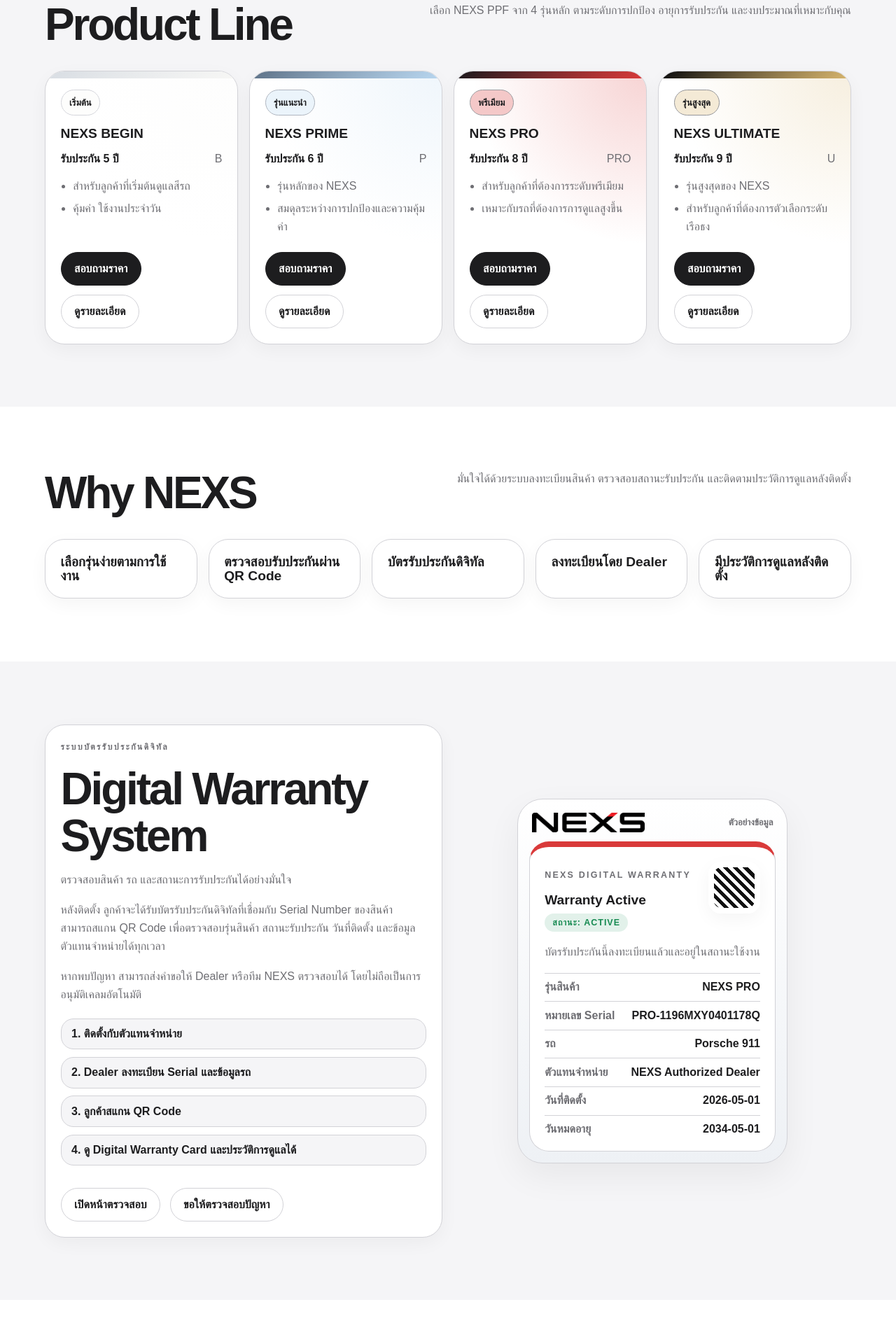
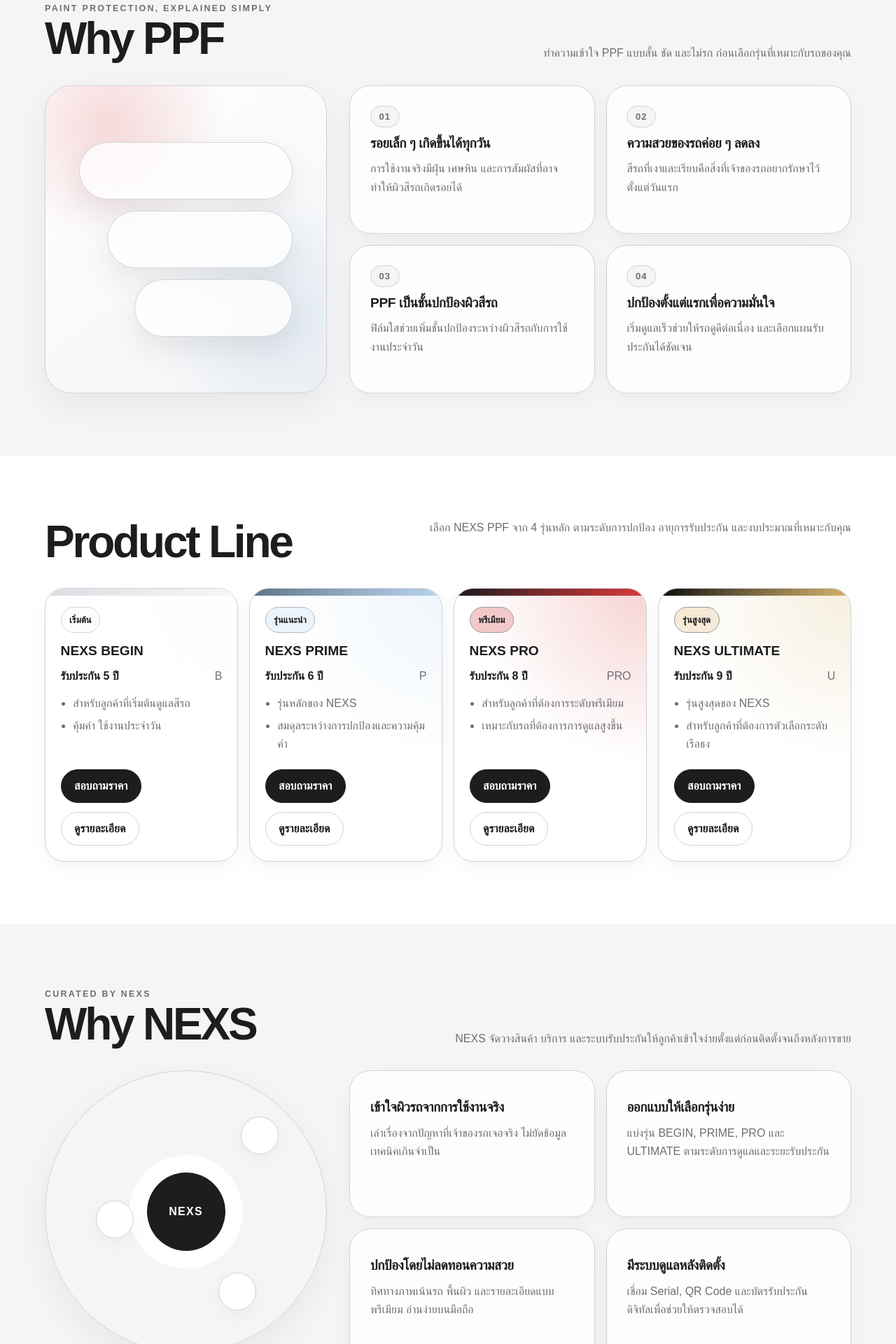
Before and after one commit to kapong21/nexsppf, a Next.js app: page / in a window 1280 px wide. Shown: the part 1060-2980 px from the top of the page at 70% size. Built offline with nearby package versions, Linux system fonts and the light colour scheme.

Commit message:
feat(nexppf): add curated visual system pass

```diff
--- a/src/app/globals.css
+++ b/src/app/globals.css
@@ -662,6 +662,158 @@
   font-weight: 700;
 }
 
+.curated-section {
+  background: var(--bg);
+  padding: clamp(3.5rem, 7vw, 7rem) clamp(1rem, 5vw, 4rem);
+}
+
+.curated-section:nth-of-type(even) {
+  background: var(--bg-soft);
+}
+
+.curated-head {
+  align-items: end;
+}
+
+.curated-layout,
+.brand-story-grid {
+  display: grid;
+  gap: clamp(1rem, 3vw, 2rem);
+  grid-template-columns: minmax(280px, 0.72fr) minmax(0, 1.28fr);
+}
+
+.curated-card-grid {
+  display: grid;
+  gap: 1rem;
+  grid-template-columns: repeat(2, minmax(0, 1fr));
+}
+
+.compact-curated-grid {
+  align-self: center;
+}
+
+.curated-card {
+  background: rgba(255, 255, 255, 0.86);
+  border: 1px solid var(--line);
+  border-radius: 30px;
+  box-shadow: var(--shadow-soft);
+  min-height: 210px;
+  padding: clamp(1.15rem, 2.5vw, 1.8rem);
+}
+
+.curated-card h3 {
+  letter-spacing: -0.02em;
+  margin-top: 0.8rem;
+}
+
+.curated-card p {
+  color: var(--muted);
+  line-height: 1.65;
+  margin: 0.85rem 0 0;
+}
+
+.curated-number {
+  background: var(--bg-soft);
+  border: 1px solid var(--line);
+  border-radius: 999px;
+  color: var(--muted);
+  display: inline-flex;
+  font-size: 0.82rem;
+  font-weight: 900;
+  letter-spacing: 0.08em;
+  padding: 0.42rem 0.72rem;
+}
+
+.paint-layer-stack {
+  align-content: center;
+  background: linear-gradient(145deg, #ffffff, #f3f4f6);
+  border: 1px solid var(--line);
+  border-radius: 38px;
+  box-shadow: var(--shadow);
+  display: grid;
+  gap: 1rem;
+  min-height: 440px;
+  overflow: hidden;
+  padding: clamp(1.4rem, 4vw, 3rem);
+  position: relative;
+}
+
+.paint-layer-stack::before {
+  background: radial-gradient(circle at 22% 12%, rgba(217, 58, 58, 0.18), transparent 34%), radial-gradient(circle at 84% 74%, rgba(143, 183, 217, 0.2), transparent 38%);
+  content: '';
+  inset: 0;
+  position: absolute;
+}
+
+.paint-layer-stack span {
+  background: rgba(255, 255, 255, 0.76);
+  border: 1px solid rgba(210, 210, 215, 0.9);
+  border-radius: 999px;
+  box-shadow: 0 18px 44px rgba(0, 0, 0, 0.08);
+  display: block;
+  height: clamp(52px, 8vw, 82px);
+  position: relative;
+}
+
+.paint-layer-stack span:nth-child(2) {
+  margin-left: 13%;
+}
+
+.paint-layer-stack span:nth-child(3) {
+  margin-left: 26%;
+}
+
+.visual-orbit {
+  align-items: center;
+  aspect-ratio: 1;
+  background: radial-gradient(circle, #ffffff 0 28%, #f5f5f7 29% 100%);
+  border: 1px solid var(--line);
+  border-radius: 50%;
+  box-shadow: var(--shadow);
+  display: grid;
+  justify-items: center;
+  min-height: 360px;
+  position: relative;
+}
+
+.orbit-core {
+  align-items: center;
+  background: var(--text);
+  border-radius: 50%;
+  color: var(--bg);
+  display: inline-flex;
+  font-weight: 900;
+  height: 112px;
+  justify-content: center;
+  letter-spacing: 0.08em;
+  width: 112px;
+}
+
+.visual-orbit span:not(.orbit-core) {
+  background: var(--panel);
+  border: 1px solid var(--line);
+  border-radius: 50%;
+  box-shadow: var(--shadow-soft);
+  height: 54px;
+  position: absolute;
+  width: 54px;
+}
+
+.visual-orbit span:nth-child(2) {
+  right: 17%;
+  top: 16%;
+}
+
+.visual-orbit span:nth-child(3) {
+  bottom: 15%;
+  right: 25%;
+}
+
+.visual-orbit span:nth-child(4) {
+  left: 18%;
+  top: 46%;
+}
+
 @media (max-width: 900px) {
   .site-header,
   .section-head,
@@ -674,7 +826,10 @@
   .grid.two,
   .grid.three,
   .grid.four,
-  .grid.five {
+  .grid.five,
+  .curated-layout,
+  .brand-story-grid,
+  .curated-card-grid {
     grid-template-columns: 1fr;
   }
 
--- a/src/app/page.tsx
+++ b/src/app/page.tsx
@@ -125,6 +125,70 @@
   'ดู Digital Warranty Card และประวัติการดูแลได้',
 ] as const;
 
+function WhyPpfSection() {
+  const section = SITE_COPY.visualSystem.whyPpf;
+
+  return (
+    <section className="curated-section why-ppf-section" id="why-ppf">
+      <div className="section-head curated-head">
+        <div>
+          <p className="eyebrow">{section.eyebrow}</p>
+          <h2>{section.title}</h2>
+        </div>
+        <p>{section.description}</p>
+      </div>
+      <div className="curated-layout">
+        <div className="paint-layer-stack" aria-hidden="true">
+          <span />
+          <span />
+          <span />
+        </div>
+        <div className="curated-card-grid">
+          {section.cards.map((card, index) => (
+            <article className="curated-card" key={card.title}>
+              <span className="curated-number">0{index + 1}</span>
+              <h3>{card.title}</h3>
+              <p>{card.body}</p>
+            </article>
+          ))}
+        </div>
+      </div>
+    </section>
+  );
+}
+
+function BrandStorySection() {
+  const section = SITE_COPY.visualSystem.brandStory;
+
+  return (
+    <section className="curated-section brand-story-section" id="why-nexs">
+      <div className="section-head curated-head">
+        <div>
+          <p className="eyebrow">{section.eyebrow}</p>
+          <h2>{section.title}</h2>
+        </div>
+        <p>{section.description}</p>
+      </div>
+      <div className="brand-story-grid">
+        <div className="visual-orbit" aria-hidden="true">
+          <span className="orbit-core">NEXS</span>
+          <span />
+          <span />
+          <span />
+        </div>
+        <div className="curated-card-grid compact-curated-grid">
+          {section.cards.map((card) => (
+            <article className="curated-card" key={card.title}>
+              <h3>{card.title}</h3>
+              <p>{card.body}</p>
+            </article>
+          ))}
+        </div>
+      </div>
+    </section>
+  );
+}
+
 function LeadForm() {
   return (
     <div className="form-shell compact">
@@ -196,6 +260,8 @@
         <div className="hero-visual hero-visual-lead">{hero.path && <img src={hero.path} alt={hero.alt} />}</div>
       </section>
 
+      <WhyPpfSection />
+
       <section className="section" id="products">
         <div className="section-head">
           <h2>Product Line</h2>
@@ -204,19 +270,7 @@
         <ProductCards />
       </section>
 
-      <section className="section" id="why-nexs">
-        <div className="section-head">
-          <h2>{SITE_COPY.whyNexs.title}</h2>
-          <p>{SITE_COPY.whyNexs.description}</p>
-        </div>
-        <div className="grid five">
-          {SITE_COPY.whyNexs.points.map((point) => (
-            <article className="card" key={point}>
-              <h3>{point}</h3>
-            </article>
-          ))}
-        </div>
-      </section>
+      <BrandStorySection />
 
       <section className="section">
         <div className="grid two">
@@ -286,7 +340,7 @@
       <section className="section" id="contact">
         <div className="grid two align-start">
           <div className="card lead-info-card">
-            <p className="eyebrow">Lead Generation</p>
+            <p className="eyebrow">ปรึกษา NEXS</p>
             <h2>{SITE_COPY.leadForm.title}</h2>
             <p>{SITE_COPY.leadForm.description}</p>
             <p>กรอกข้อมูลเบื้องต้น แล้วทีมงาน NEXS จะใช้ข้อมูลนี้เพื่อติดต่อกลับ ให้คำแนะนำ และประสานตัวแทนจำหน่ายที่เหมาะสม</p>
--- a/src/content/site-content.ts
+++ b/src/content/site-content.ts
@@ -46,6 +46,26 @@
     readonly title: string;
     readonly description: string;
     readonly points: readonly string[];
+  };
+  readonly visualSystem: {
+    readonly whyPpf: {
+      readonly title: string;
+      readonly eyebrow: string;
+      readonly description: string;
+      readonly cards: readonly {
+        readonly title: string;
+        readonly body: string;
+      }[];
+    };
+    readonly brandStory: {
+      readonly title: string;
+      readonly eyebrow: string;
+      readonly description: string;
+      readonly cards: readonly {
+        readonly title: string;
+        readonly body: string;
+      }[];
+    };
   };
   readonly dealer: {
     readonly title: string;
@@ -105,6 +125,22 @@
   'promotion',
   'supplier cost',
   'minimum advertised installed price',
+  'uv & stain resistant',
+  'crystal clear finish',
+  'hydrophobicity',
+  'yellowing resistance',
+  'gloss >90',
+  'gloss >94',
+  '10-year warranty',
+  'nexsfilm.com',
+  'germany tpu',
+  'usa tpu',
+  'china tpu',
+  'origin flag',
+  'ซ่อมแซมตัวเอง',
+  'ป้องกันรังสี uv สูงสุด',
+  'ไม่เหลืองง่าย',
+  'ไล่น้ำดี',
 ] as const;
 
 export const PUBLIC_PRODUCT_GROUPS: readonly PublicProductGroup[] = [
@@ -207,6 +243,54 @@
       'มีประวัติการดูแลหลังติดตั้ง',
     ],
   },
+  visualSystem: {
+    whyPpf: {
+      eyebrow: 'Paint Protection, Explained Simply',
+      title: 'Why PPF',
+      description: 'ทำความเข้าใจ PPF แบบสั้น ชัด และไม่รก ก่อนเลือกรุ่นที่เหมาะกับรถของคุณ',
+      cards: [
+        {
+          title: 'รอยเล็ก ๆ เกิดขึ้นได้ทุกวัน',
+          body: 'การใช้งานจริงมีฝุ่น เศษหิน และการสัมผัสที่อาจทำให้ผิวสีรถเกิดรอยได้',
+        },
+        {
+          title: 'ความสวยของรถค่อย ๆ ลดลง',
+          body: 'สีรถที่เงาและเรียบคือสิ่งที่เจ้าของรถอยากรักษาไว้ตั้งแต่วันแรก',
+        },
+        {
+          title: 'PPF เป็นชั้นปกป้องผิวสีรถ',
+          body: 'ฟิล์มใสช่วยเพิ่มชั้นปกป้องระหว่างผิวสีรถกับการใช้งานประจำวัน',
+        },
+        {
+          title: 'ปกป้องตั้งแต่แรกเพื่อความมั่นใจ',
+          body: 'เริ่มดูแลเร็วช่วยให้รถดูดีต่อเนื่อง และเลือกแผนรับประกันได้ชัดเจน',
+        },
+      ],
+    },
+    brandStory: {
+      eyebrow: 'Curated by NEXS',
+      title: 'Why NEXS',
+      description: 'NEXS จัดวางสินค้า บริการ และระบบรับประกันให้ลูกค้าเข้าใจง่ายตั้งแต่ก่อนติดตั้งจนถึงหลังการขาย',
+      cards: [
+        {
+          title: 'เข้าใจผิวรถจากการใช้งานจริง',
+          body: 'เล่าเรื่องจากปัญหาที่เจ้าของรถเจอจริง ไม่ยัดข้อมูลเทคนิคเกินจำเป็น',
+        },
+        {
+          title: 'ออกแบบให้เลือกรุ่นง่าย',
+          body: 'แบ่งรุ่น BEGIN, PRIME, PRO และ ULTIMATE ตามระดับการดูแลและระยะรับประกัน',
+        },
+        {
+          title: 'ปกป้องโดยไม่ลดทอนความสวย',
+          body: 'ทิศทางภาพเน้นรถ พื้นผิว และรายละเอียดแบบพรีเมียม อ่านง่ายบนมือถือ',
+        },
+        {
+          title: 'มีระบบดูแลหลังติดตั้ง',
+          body: 'เชื่อม Serial, QR Code และบัตรรับประกันดิจิทัลเพื่อช่วยให้ตรวจสอบได้',
+        },
+      ],
+    },
+  },
   dealer: {
     title: 'สำหรับตัวแทนจำหน่ายและร้านติดตั้ง',
     description: 'ตัวแทนจำหน่ายสามารถลงทะเบียนงานติดตั้ง ออกบัตรรับประกันดิจิทัล และจัดการข้อมูลลูกค้าได้ในระบบเดียว ช่วยเพิ่มความน่าเชื่อถือและยกระดับบริการหลังการขาย',
```
Also changed, not shown: 4 other files (tests, documents, lock files or other folders).
